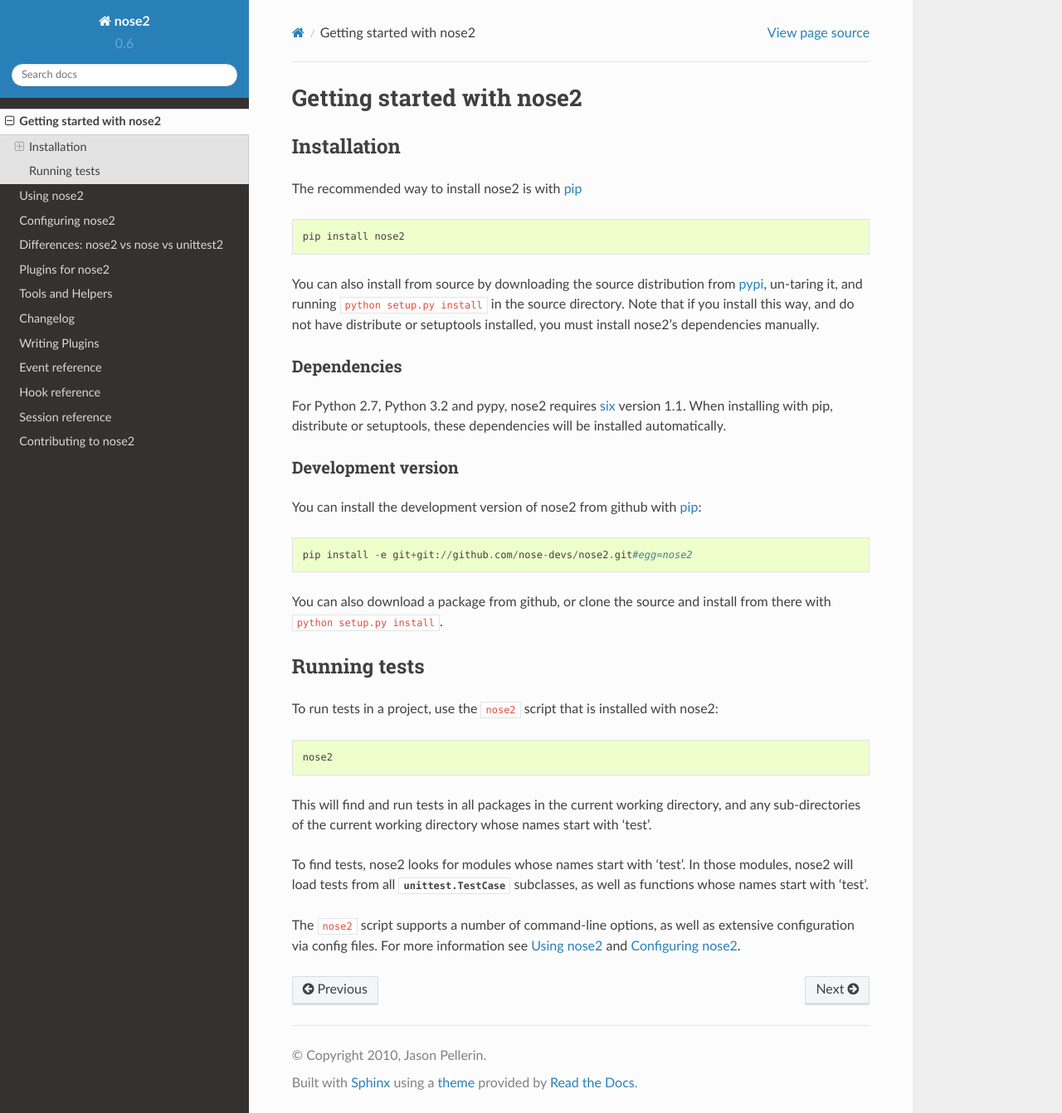
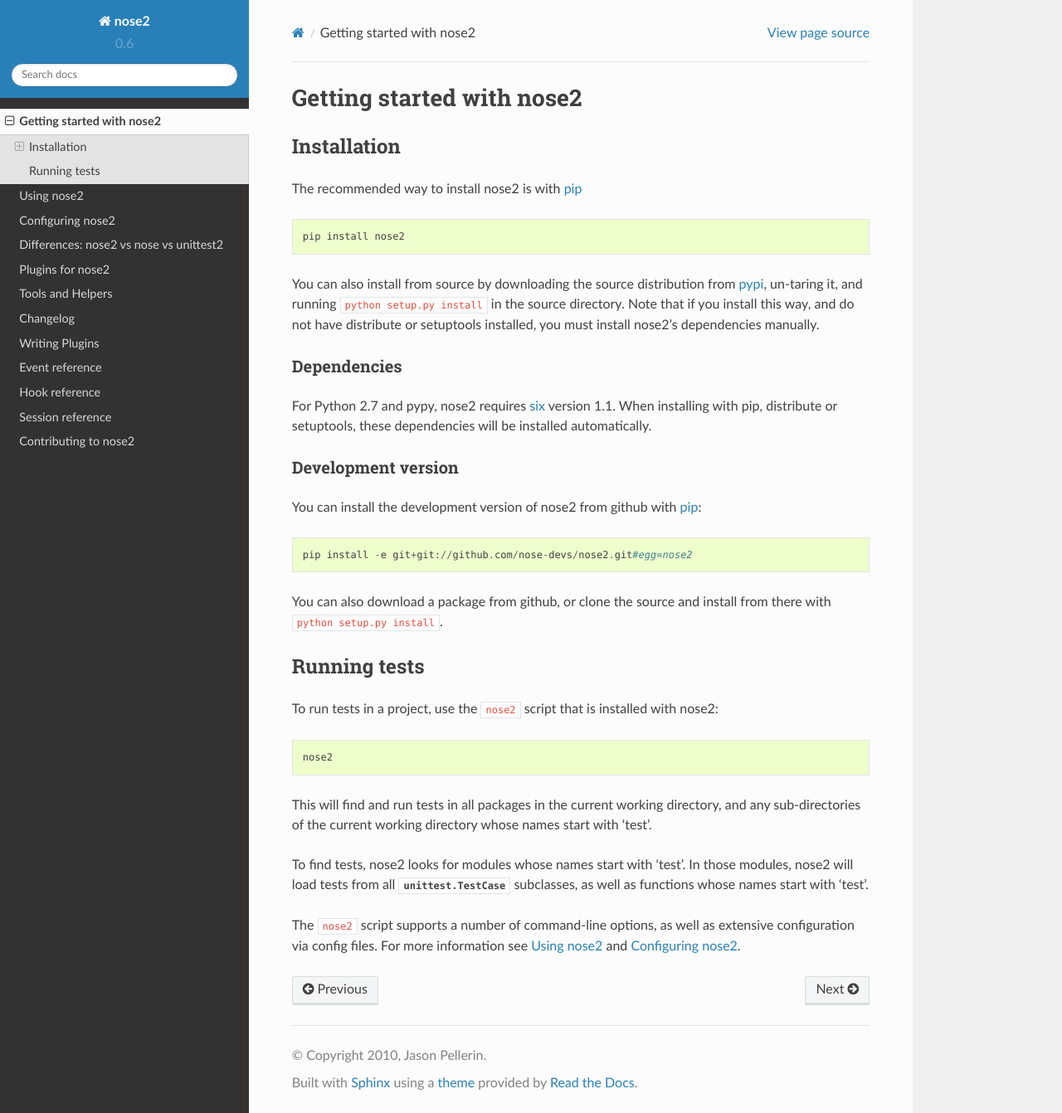
Before and after one commit to nose-devs/nose2, a Sphinx documentation site: the page built from docs/getting_started.rst, in a window 1280 px wide and 1342 px high. Shown: the whole window at 83% size. Built offline with Sphinx 7.4.7 and the Read the Docs theme 2.0.0, drawn with Linux system fonts in a browser that asks for light colours; pages that are not in the unit, such as notebooks, are missing from menus.

```diff
--- a/docs/differences.rst
+++ b/docs/differences.rst
@@ -11,8 +11,8 @@
 ^^^^^^^^^^^^^^^
 
 nose supports Python 2.4 and above, but nose2 *only supports Python
-2.7, 3.2, 3.3, 3.4, 3.5 and pypy*. Unfortunately, supporting Pythons
-older than 2.6 along with Python 3 in the same codebase is not practical.
+2.7, 3.3, 3.4, 3.5 and pypy*. Unfortunately, supporting Pythons
+older than 2.7 along with Python 3 in the same codebase is not practical.
 Since that is one of the core goals of nose2, support for older versions of
 Python had to be sacrificed.
 
--- a/docs/getting_started.rst
+++ b/docs/getting_started.rst
@@ -18,9 +18,9 @@
 Dependencies
 ~~~~~~~~~~~~
 
-For Python 2.7, Python 3.2 and pypy, nose2 requires `six`_ version
-1.1. When installing with pip, distribute or setuptools, these dependencies
-will be installed automatically.
+For Python 2.7 and pypy, nose2 requires `six`_ version 1.1. When installing
+with pip, distribute or setuptools, these dependencies will be installed
+automatically.
 
 
 Development version
--- a/setup.py
+++ b/setup.py
@@ -19,7 +19,6 @@
     'License :: OSI Approved :: BSD License',
     'Programming Language :: Python',
     'Programming Language :: Python :: 2.7',
-    'Programming Language :: Python :: 3.2',
     'Programming Language :: Python :: 3.3',
     'Programming Language :: Python :: 3.4',
     'Programming Language :: Python :: 3.5',
```
Also changed, not shown: .travis.yml, 4 other files.
